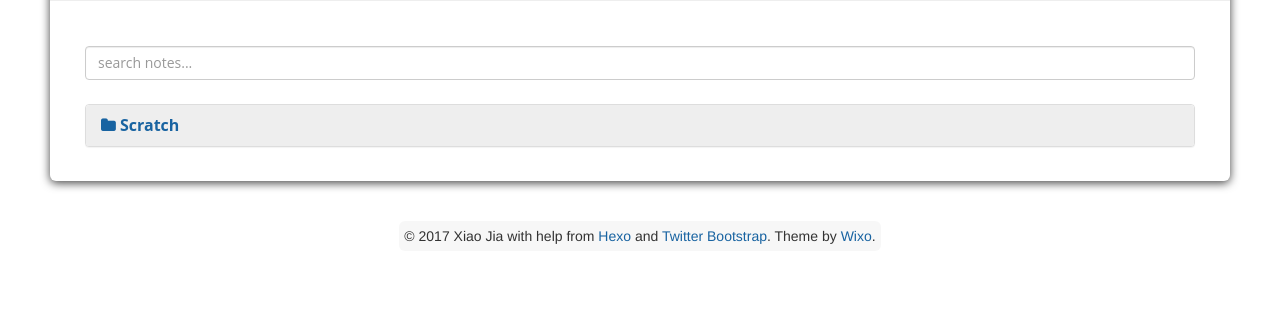
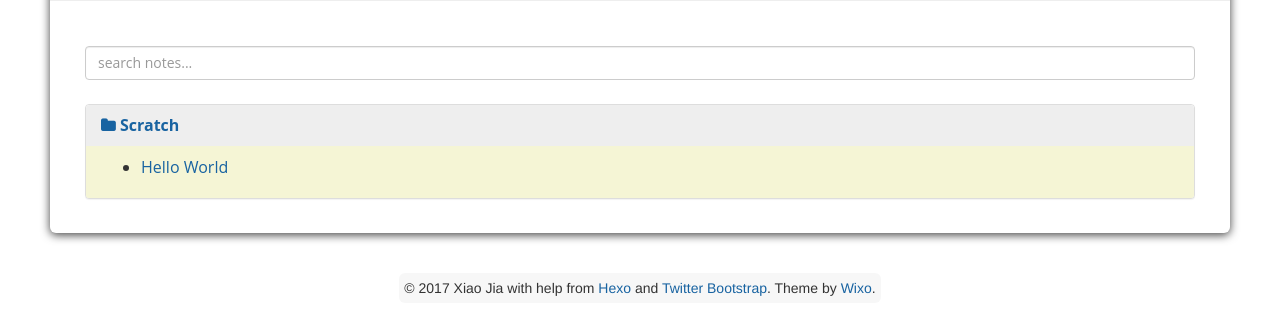
Before and after one commit to xiaojiaBlog/xiaojiaBlog.github.io, a plain HTML site: page archives/2017/07/index.html in a window 1280 px wide. Shown: the part 118-452 px from the top of the page. Drawn offline with Linux system fonts and the light colour scheme.

Commit message:
修改文件夹方式

```diff
--- a/archives/2017/07/index.html
+++ b/archives/2017/07/index.html
@@ -66,7 +66,7 @@
 						<i class="fa fa-folder"></i> Scratch
 				</div>
 
-					<div id="Scratch" class="panel-collapse collapse">
+					<div id="Scratch" class="panel-collapse collapse in">
 
 					    <div class="panel-body">
 						    <ul class="post">
```
Also changed, not shown: archives/2017/index.html (+1 -1 lines), archives/index.html (+1 -1 lines), index.html (+1 -1 lines).
